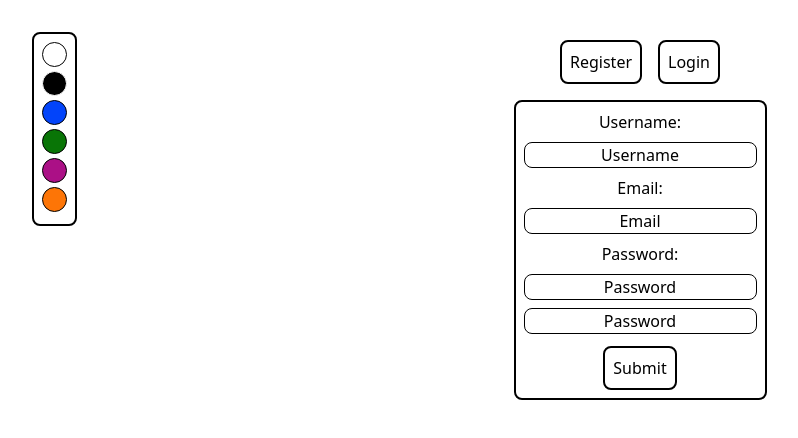
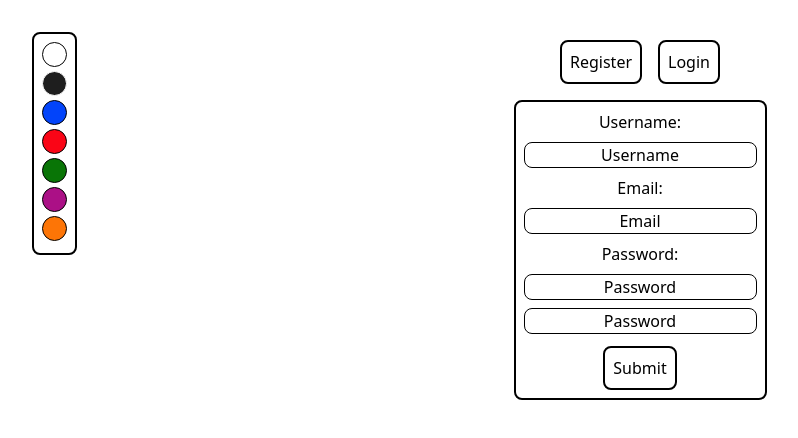
Before and after one commit to BlueSage96/SudokuSage, a React (Vite) app in the folder Frontend/: page /auth in a window 1280 px wide. Shown: the top 438 px of the page, without its empty margins (0-798 px from the left). Built offline with nearby package versions, Linux system fonts and the light colour scheme.

Commit message:
Tweaks and logreg form fix

```diff
--- a/Frontend/src/App.jsx
+++ b/Frontend/src/App.jsx
@@ -1,26 +1,13 @@
 import './App.css';
 import { Outlet } from "react-router-dom";
-import ThemeOptions from "./Hooks/ThemeOptions";
+import ThemeSwitcher from "./Hooks/ThemeSwitcher";
 
 function App() {
   return (
-    <>
-      <div id="app">
-        <div id="container">
-          <div
-            className="theme-options absolute
-          border-black border-2 rounded-lg p-2">
-            <ThemeOptions theme="light" bg="#ffffff" border="#000000" />
-            <ThemeOptions theme="dark" bg="#000000" border="#ffffff" />
-            <ThemeOptions theme="blue" bg="#0244FA" border="#000" />
-            <ThemeOptions theme="green" bg="#097506" border="#000" />
-            <ThemeOptions theme="purple" bg="#AB1086" border="#000" />
-            <ThemeOptions theme="orange" bg="#FD7506" border="#000" />
-          </div>
-          <Outlet/>
-        </div>
-      </div>
-    </>
+    <ThemeSwitcher>
+      <Outlet/>
+    </ThemeSwitcher>
+
   );
 }
 
--- a/Frontend/src/Auth/LogReg/LogReg.jsx
+++ b/Frontend/src/Auth/LogReg/LogReg.jsx
@@ -22,13 +22,7 @@ export default function LogReg () {
         </div>
 
         {/* Below is "truthy" because of the useState init value */}
-        {makeForm === "signup" ? (
-         <Register/>
-        ) : (
-          <form>
-            <Login/>
-          </form>
-        )}
+        {makeForm === "signup" ? (<Register/>) : (<Login/>)}
       </>
     );
 
--- /dev/null
+++ b/Frontend/src/Hooks/ThemeSwitcher.jsx
@@ -0,0 +1,25 @@
+
+
+import ThemeOptions from "./ThemeOptions";
+import Auth from "../Auth/LogReg/LogReg";
+export default function ThemeSwitcher () {
+    return (
+      <div id="app">
+        <div id="container">
+          <div
+            className="theme-options absolute
+          border-black border-2 rounded-lg p-2"
+          >
+            <ThemeOptions theme="light" bg="#ffffff" border="#000000" />
+            <ThemeOptions theme="dark" bg="#1e1e1e" border="#ffffff" />
+            <ThemeOptions theme="blue" bg="#0244FA" border="#000" />
+            <ThemeOptions theme="red" bg="#FA0516" border="#000" />
+            <ThemeOptions theme="green" bg="#097506" border="#000" />
+            <ThemeOptions theme="purple" bg="#AB1086" border="#000" />
+            <ThemeOptions theme="orange" bg="#FD7506" border="#000" />
+          </div>
+          <Auth/>
+        </div>
+      </div>
+    );
+}
```
